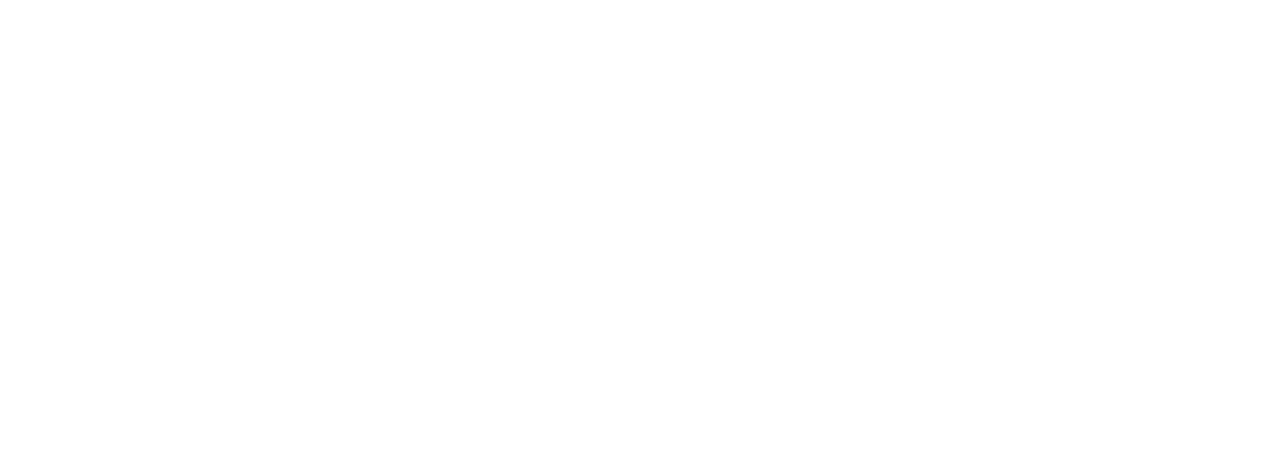
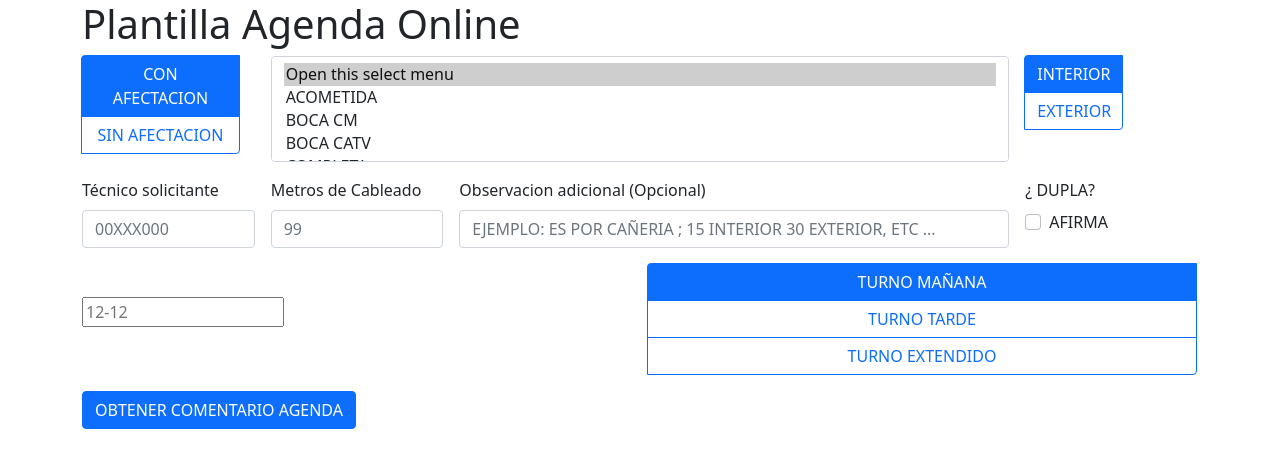
Before and after one commit to fritzlerilan/plantilla-agenda-online, a plain HTML site: page index.html in a window 1280 px wide. Drawn offline with nearby package versions, Linux system fonts and the light colour scheme; a script that the page names is missing.

Commit message:
Layout html and datePicker

```diff
--- a/index.html
+++ b/index.html
@@ -1,20 +1,123 @@
 <!DOCTYPE html>
 <html lang="en">
+
 <head>
     <meta charset="UTF-8" />
     <meta http-equiv="X-UA-Compatible" content="IE=edge" />
     <meta name="viewport" content="width=device-width, initial-scale=1.0" />
     <title>Plantilla Agenda Online</title>
 
-        <link
-            href="https://cdn.jsdelivr.net/npm/bootstrap@5.0.2/dist/css/bootstrap.min.css"
-            rel="stylesheet"
-            integrity="sha384-EVSTQN3/azprG1Anm3QDgpJLIm9Nao0Yz1ztcQTwFspd3yD65VohhpuuCOmLASjC"
-            crossorigin="anonymous"
-        />
+    <link href="https://cdn.jsdelivr.net/npm/bootstrap@5.0.2/dist/css/bootstrap.min.css" rel="stylesheet"
+        integrity="sha384-EVSTQN3/azprG1Anm3QDgpJLIm9Nao0Yz1ztcQTwFspd3yD65VohhpuuCOmLASjC" crossorigin="anonymous" />
     <link rel="stylesheet" href="/src/css/styles.css" />
 </head>
+
 <body>
+    <main class="container-sm">
+        <h1>Plantilla Agenda Online</h1>
+
+        <form class="row g-3">
+            <div class="col-md-2">
+                <div class="btn-group-vertical btn-group" role="group" aria-label="Basic radio toggle button group">
+                    <input type="radio" class="btn-check tipo-agenda-check" name="tipo-agenda" id="con-afectacion"
+                        autocomplete="off" value="CON AFECTACION" checked />
+                    <label class="btn btn-outline-primary" for="con-afectacion">CON AFECTACION</label>
+
+                    <input type="radio" class="btn-check tipo-agenda-check" name="tipo-agenda" id="sin-afectacion"
+                        autocomplete="off" value="SIN AFECTACION" />
+                    <label class="btn btn-outline-primary" for="sin-afectacion">SIN AFECTACION</label>
+                </div>
+            </div>
+            <div class="col-md-8">
+                <select class="form-select" multiple aria-label="multiple select example">
+                    <option selected>Open this select menu</option>
+                    <option value="ACOMETIDA">ACOMETIDA</option>
+                    <option value="BOCA CM">BOCA CM</option>
+                    <option value="BOCA CATV">BOCA CATV</option>
+                    <option value="COMPLETA">COMPLETA</option>
+                    <option value="INSTALAR AMPLI DOMICILIARIO">
+                        INSTALAR AMPLI DOMICILIARIO
+                    </option>
+                    <option value="BOCA CM POR CAMBIO DE LUGAR">
+                        BOCA CM POR CAMBIO DE LUGAR
+                    </option>
+                </select>
+            </div>
+
+            <div class="col-md-2">
+                <div class="btn-group btn-group-vertical" role="group" aria-label="Basic radio toggle button group">
+                    <input type="radio" class="btn-check tipo-agenda-check" name="tipo-trabajo" id="tipo-interior"
+                        autocomplete="off" value="INTERIOR" checked />
+                    <label class="btn btn-outline-primary" for="tipo-interior">INTERIOR</label>
+
+                    <input type="radio" class="btn-check tipo-agenda-check" name="tipo-trabajo" id="tipo-exterior"
+                        autocomplete="off" value="EXTERIOR" />
+                    <label class="btn btn-outline-primary" for="tipo-exterior">EXTERIOR</label>
+                </div>
+            </div>
+
+            <div class="col-md-2">
+                <label for="tecnico" class="form-label">Técnico solicitante</label>
+                <input type="text" class="form-control" id="tecnico" placeholder="00XXX000" />
+            </div>
+
+            <div class="col-md-2">
+                <label for="metros" class="form-label">Metros de Cableado</label>
+                <input type="text" class="form-control" id="metros" placeholder="99" />
+            </div>
+
+            <div class="col-md-6">
+                <label for="observacion" class="form-label">Observacion adicional (Opcional)</label>
+                <input type="text" class="form-control" id="observacion"
+                    placeholder="EJEMPLO: ES POR CAÑERIA ; 15 INTERIOR 30 EXTERIOR, ETC ..." />
+            </div>
+
+            <div class="col-md-2">
+                <label for="dupla" class="mb-2">¿ DUPLA? </label>
+                <div class="form-check">
+                    <input class="form-check-input" type="checkbox" id="dupla" value="DUPLA" />
+                    <label class="form-check-label" for="dupla">
+                        AFIRMA
+                    </label>
+                </div>
+            </div>
+
+            <!-- Terminado hasta aqui -->
+
+            <div class="input-append date col-md-6 m-auto" id="dp3" data-date="12-02-2012" data-date-format="dd-mm-yyyy">
+                <input class="span2" size="16" type="text" id="datePicker" placeholder="12-12"/>
+
+            </div>
+
+            <div class="btn-group-vertical btn-group col-md-6" role="group"
+                aria-label="Basic radio toggle button group">
+                <input type="radio" class="btn-check banda-check" name="banda" id="tm" autocomplete="off"
+                    value="8 A 14HS" checked />
+                <label class="btn btn-outline-primary" for="tm">TURNO MAÑANA</label>
+
+                <input type="radio" class="btn-check banda-check" name="banda" id="tt" autocomplete="off"
+                    value="13 A 18HS" />
+                <label class="btn btn-outline-primary" for="tt">TURNO TARDE</label>
+
+                <input type="radio" class="btn-check banda-check" name="banda" id="tt" autocomplete="off"
+                    value="8 A 17HS" />
+                <label class="btn btn-outline-primary" for="tt">TURNO EXTENDIDO</label>
+            </div>
+
+            <div class="col-12">
+                <button type="submit" class="btn btn-primary">
+                    OBTENER COMENTARIO AGENDA
+                </button>
+            </div>
+        </form>
+    </main>
+
+    <script src="https://cdn.jsdelivr.net/npm/bootstrap@5.0.2/dist/js/bootstrap.bundle.min.js"
+        integrity="sha384-MrcW6ZMFYlzcLA8Nl+NtUVF0sA7MsXsP1UyJoMp4YLEuNSfAP+JcXn/tWtIaxVXM"
+        crossorigin="anonymous"></script>
+    <script src="https://cdnjs.cloudflare.com/ajax/libs/litepicker/2.0.11/litepicker.js"></script>
     <script src="/src/js/index.js"></script>
+    <script src="/src/js/datePicker.js"></script>
 </body>
+
 </html>
--- /dev/null
+++ b/src/js/datePicker.js
@@ -0,0 +1,6 @@
+let datePicker = document.getElementById("datePicker");
+let picker = new Litepicker({
+    element: datePicker,
+    format: "DD.MM",
+    inlineMode: true
+});
```
Lines whose indentation alone changed are shown as unchanged.
